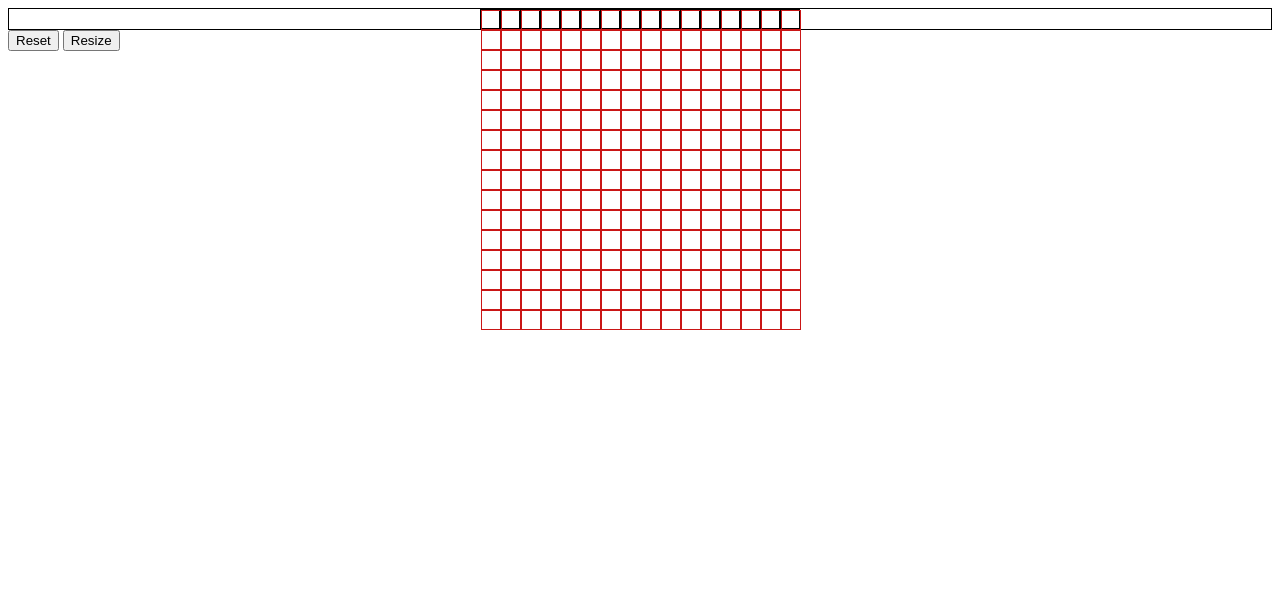
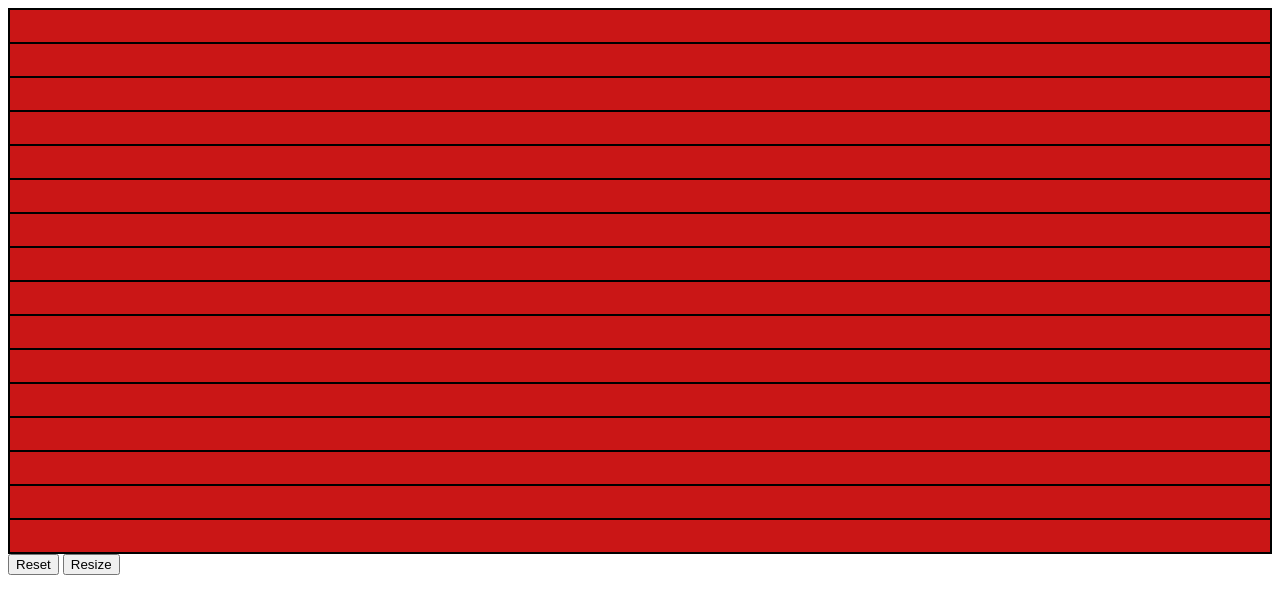
Before and after one commit to pRogDeess/etch-a-sketch, a plain HTML site: page index.html in a window 1280 px wide. Drawn offline with Linux system fonts and the light colour scheme.

Commit message:
having a hard time ugh

```diff
--- a/etchasketch.css
+++ b/etchasketch.css
@@ -7,23 +7,18 @@
     width: 100%;
     height: 100%;
     border: 1px solid black;
-    display: flex;
-    flex-direction: row;
-    justify-content: center;
-    align-items: center;
+
 }
 
 .gridRow{
     border: 1px solid black;
-    width: 20px;
-    height: 20px;
+
 
 }
 
 .cell {
     border: 1px solid rgb(202, 22, 22);
-    width: 20px;
-    height: 20px;
+
 }
 
 .hovered {
--- a/etchasketch.js
+++ b/etchasketch.js
@@ -3,48 +3,43 @@ const divContainer = document.querySelector('#container');
 sketch.classList.add('sketchContainer');
 divContainer.appendChild(sketch);
 
-
-let cells = document.getElementsByClassName('cell');
-
 function createGrid() {
-    makeRows(16)
-
+    makeRows(16);
+    addHoverEffect();
 }
 
 function makeRows(rowNum) {
-    for (i = 0; i < rowNum; i++) {
+    for (let i = 0; i < rowNum; i++) {
         let row = document.createElement('div');
         sketch.appendChild(row).classList.add('gridRow');
-        makeCols(row)
+        makeCols(row);
     }
 }
 
 function makeCols(row) {
-    for( j = 0; j < 16; j++) {
-    let newcell = document.createElement('div');
-    row.appendChild(newcell).classList.add('cell');
+    for (let j = 0; j < 16; j++) {
+        let newcell = document.createElement('div');
+        row.appendChild(newcell).classList.add('cell');
     }
 }
 
+function addHoverEffect() {
+    const cells = document.querySelectorAll('.cell');
+    cells.forEach((cell) => {
+        cell.addEventListener('mouseover', () => {
+            cell.classList.add('hovered');
+        });
+    });
+}
 
 createGrid();
-for(const cell of cells) {
-    cell.addEventListener('click', hovered);
-}
-
-function hovered(){
-for(const cell of cells) {
-    cell.addEventListener('mouseover', () => {
-        cell.classList.add('hovered');
-    })
-}
-}
 
 let reset = document.querySelector('.reset');
 reset.textContent = 'Reset';
 
 reset.addEventListener('click', () => {
-    for(const cell of cells) {
+    const cells = document.querySelectorAll('.cell');
+    cells.forEach((cell) => {
         cell.classList.remove('hovered');
-    }
-})
+    });
+});
```
